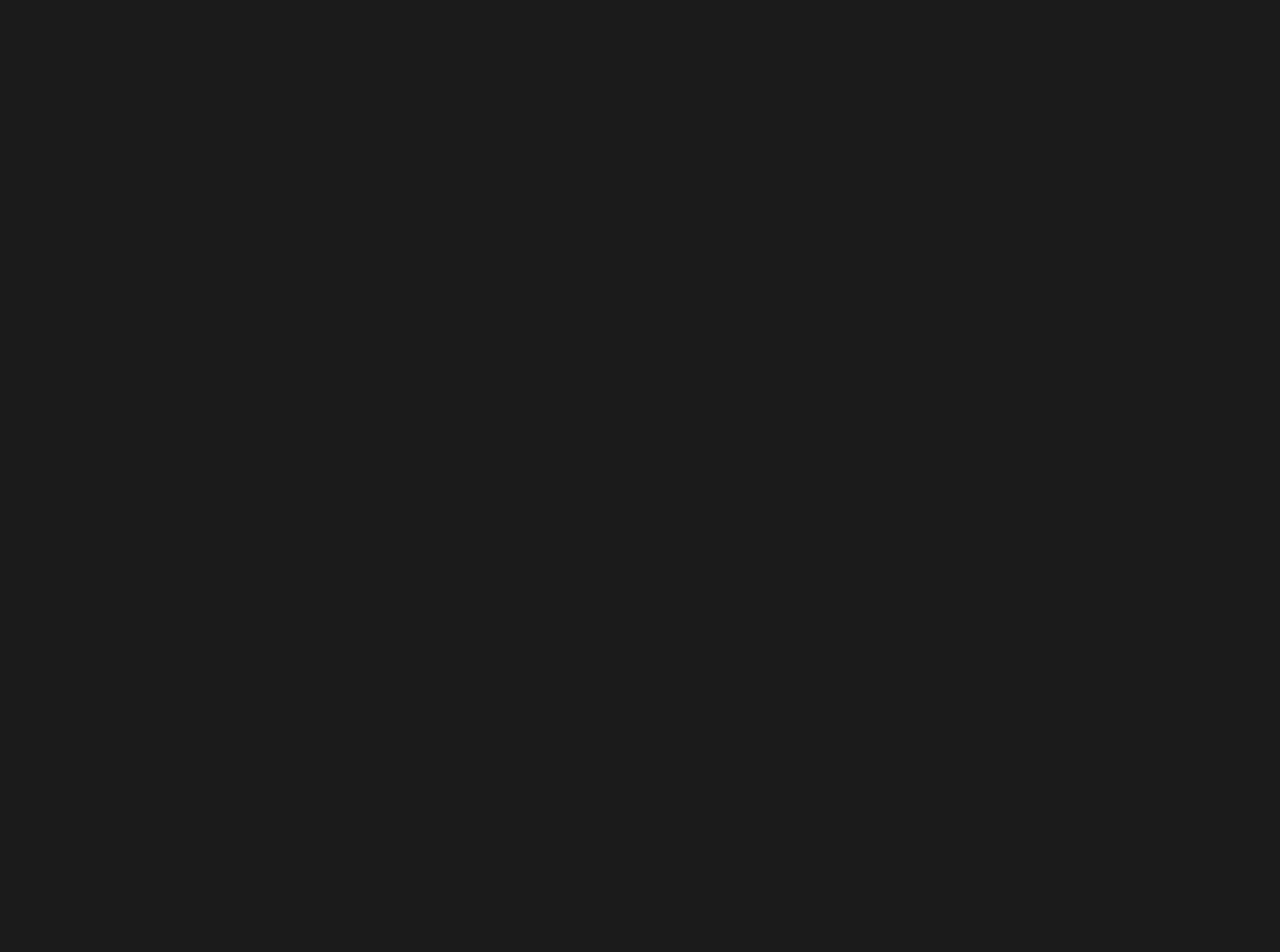
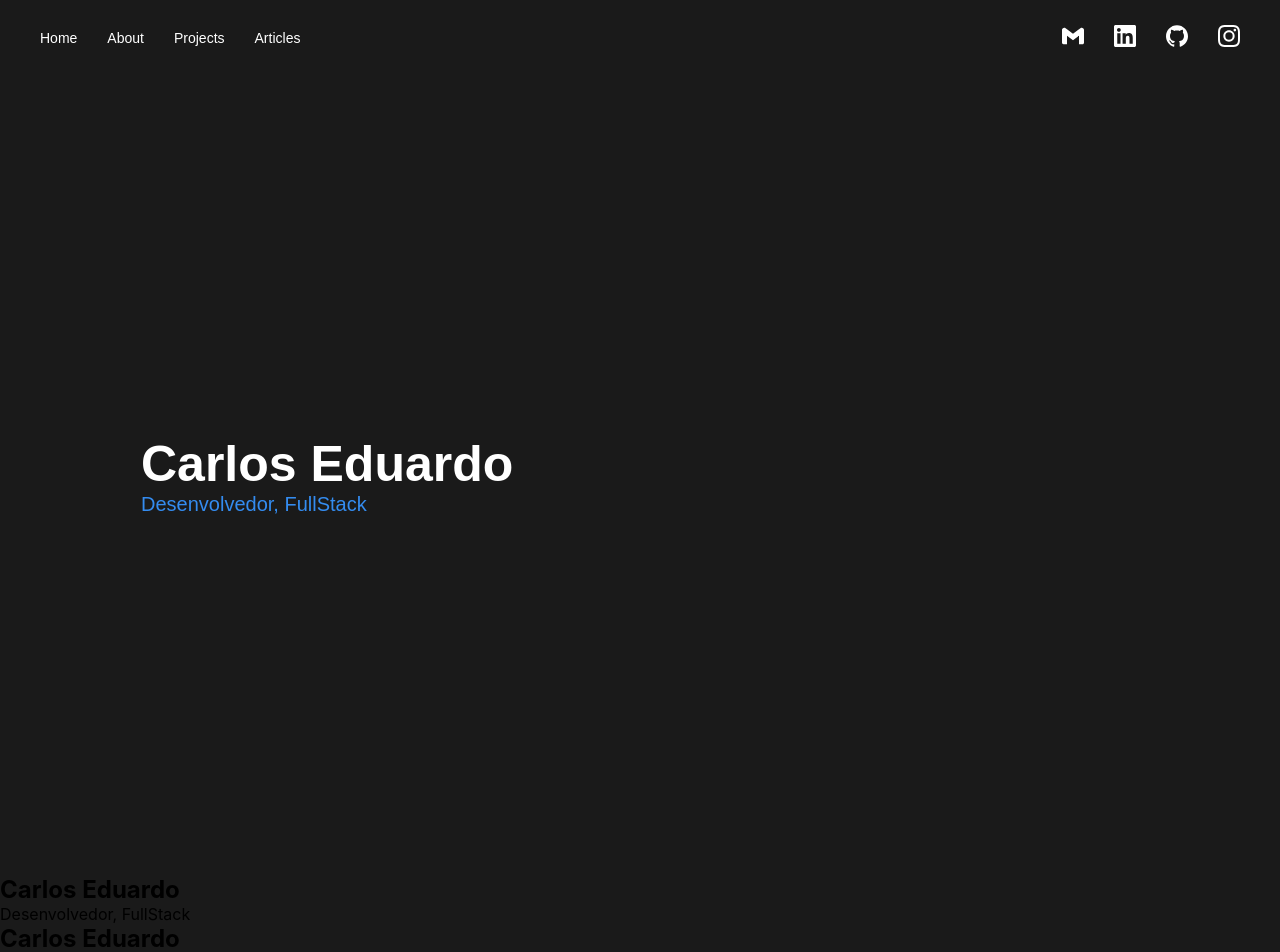
Before and after one commit to caduzz/portfolio, a React (Create React App) app: page / in a window 1280 px wide. Shown: the top 952 px of the page. Before the commit the page ends 800 px from the top, so only its background shows below. Built offline with nearby package versions, Linux system fonts and the light colour scheme.

Commit message:
User info section done.

```diff
--- a/src/components/Header/index.js
+++ b/src/components/Header/index.js
@@ -1,5 +1,3 @@
-
-import { useRef } from "react";
 import { Nav } from "./styles"
 
 import {
@@ -9,10 +7,7 @@
   SiLinkedin
 } from "react-icons/si"
 
-function Header() {
-  const inicioSecaoRef = useRef(null);
-  const sobreSecaoRef = useRef(null);
-  const progetoSecaoRef = useRef(null);
+function Header({ inicioSecaoRef, sobreSecaoRef, progetoSecaoRef }) {
 
   const scrollToSection = (ref) => {
     ref.current.scrollIntoView({ behavior: "smooth" });
--- a/src/components/Header/styles.js
+++ b/src/components/Header/styles.js
@@ -11,22 +11,23 @@
   padding: 25px;
 
   .navBarArea {
+    width: 100%;
     display: flex;
     align-items: center;
     justify-content: space-between;
-    width: 100%;
-    height: 100%;
 
     .navBarItems {
       display: flex;
       align-items: center;
-      justify-content: flex-start;
       flex-direction: row;
-      width: 50%;
+
       height: 75px;
 
       .navBarItem {
+        background-color: transparent;
+        border: none;
         margin: 0 15px;
+        font-size: 14px;
         color: #fff;
       }
       .navBarItem:hover {
--- a/src/pages/Home/index.js
+++ b/src/pages/Home/index.js
@@ -1,13 +1,54 @@
+import { useRef } from "react";
 import Header from "../../components/Header";
 import { Container } from "./styles";
 
 function Home() {
-  <Container>
-    <Header />
-    <section>
-      oi
-    </section>
-  </Container>
+  const inicioSecaoRef = useRef(null);
+  const sobreSecaoRef = useRef(null);
+  const progetoSecaoRef = useRef(null);
+
+  return (
+    <Container>
+      <Header
+        inicioSecaoRef={inicioSecaoRef}
+        sobreSecaoRef={sobreSecaoRef}
+        progetoSecaoRef={progetoSecaoRef}
+      />
+
+      <section id="userInfoSection" ref={inicioSecaoRef}>
+        <div className="userInfoContainer">
+          <div className="userInfoArea">
+            <div className="userInfo">
+              <h1 className="userName">Carlos Eduardo</h1>
+              <p className="serviceName">Desenvolvedor, FullStack</p>
+              <p className=""></p>
+            </div>
+            <div className=""></div>
+          </div>
+          <div className="userInfoArea">
+          </div>
+        </div>
+      </section>
+
+      <section id="userInfoContainer" ref={sobreSecaoRef}>
+        <div className="userInfo">
+          <div className="userInfoArea">
+            <h1 className="userName">Carlos Eduardo</h1>
+            <p className="userService">Desenvolvedor, FullStack</p>
+          </div>
+        </div>
+      </section>
+
+      <section id="userInfoContainer" ref={progetoSecaoRef}>
+        <div className="userInfo">
+          <div className="userInfoArea">
+            <h1 className="userName">Carlos Eduardo</h1>
+            <p className="userService">Desenvolvedor, FullStack</p>
+          </div>
+        </div>
+      </section>
+    </Container>
+  )
 }
 
 export default Home;
--- a/src/pages/Home/styles.js
+++ b/src/pages/Home/styles.js
@@ -2,4 +2,50 @@
 
 export const Container = styled.main`
   width: 100%;
+
+  #userInfoSection {
+    display: flex;
+    flex-direction: column;
+    align-items: center;
+    justify-content: center;
+
+    padding-inline: 12rem;
+
+    width: 100%;
+    height: 100vh;
+
+    .userInfoContainer {
+      display: flex;
+      flex-direction: row;
+      align-items: center;
+      justify-content: space-between;
+
+      width: 100%;
+
+      .userInfoArea {
+        display: flex;
+        align-items: center;
+        flex-direction: column;
+
+        width: 50%;
+
+        .userInfo {
+          width: 550px;
+          opacity: 1;
+
+          .userName {
+            color: #ffffff;
+            font-size: 50px;
+            font-family: 'Work Sans', sans-serif;
+          }
+
+          .serviceName {
+            font-size: 20px;
+            font-family: 'Work Sans', sans-serif;
+            color: #348cf0;
+          }
+        }
+      }
+    }
+  }
 `
```
